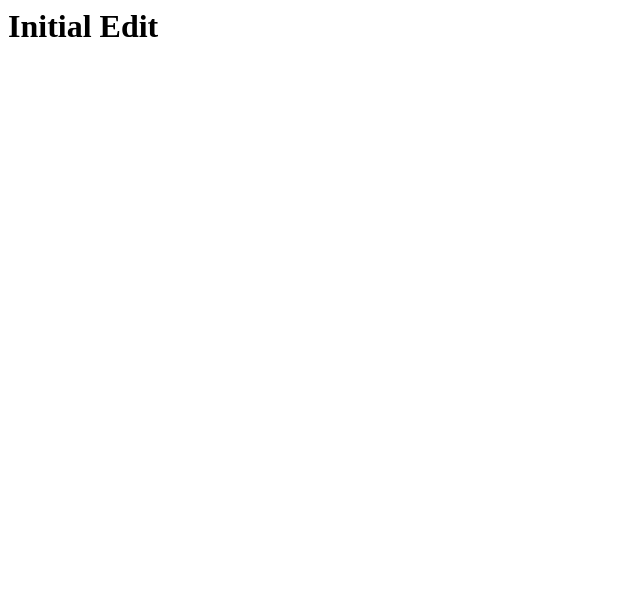
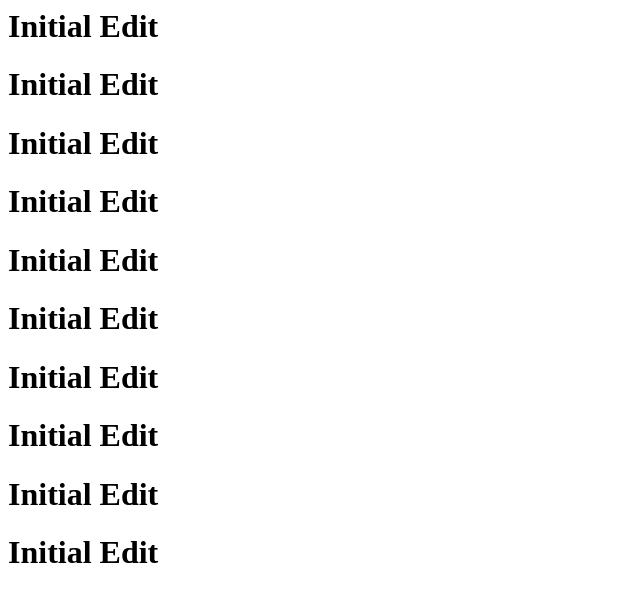
Before and after one commit to Sekonto/GenericCodeRepo, a plain HTML site: page index.html in a window 1280 px wide. Shown: the whole page, without its empty margins (0-640 px from the left). Drawn offline with Linux system fonts and the light colour scheme.

Commit message:
code change

```diff
--- a/index.html
+++ b/index.html
@@ -1 +1,10 @@
 <h1>Initial Edit <h1/>
+  <h1>Initial Edit <h1/>
+    <h1>Initial Edit <h1/>
+      <h1>Initial Edit <h1/>
+        <h1>Initial Edit <h1/>
+          <h1>Initial Edit <h1/>
+            <h1>Initial Edit <h1/>
+              <h1>Initial Edit <h1/>
+                <h1>Initial Edit <h1/>
+                  <h1>Initial Edit <h1/>
```
